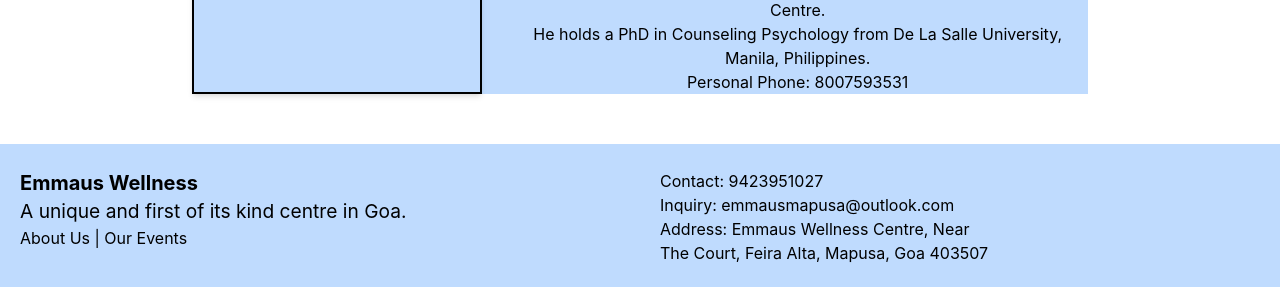
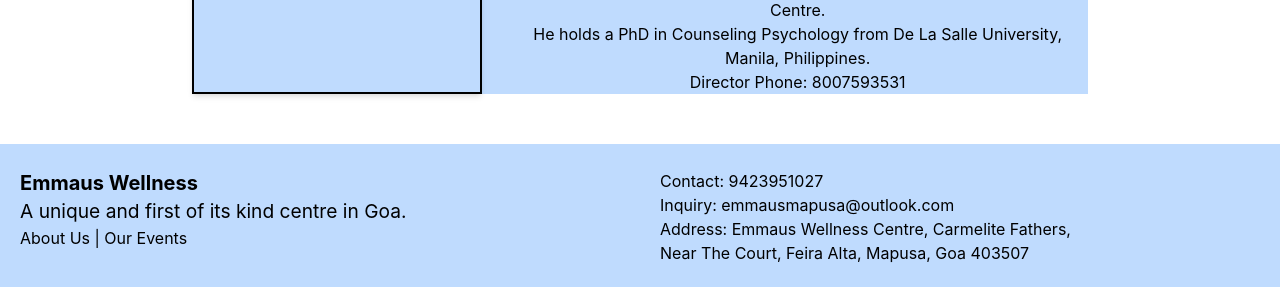
Before and after one commit to neoladsouza/event-calendar-control, a React (Create React App) app in the folder client/: page /about in a window 1280 px wide. Shown: the part 986-1273 px from the top of the page. Built offline with nearby package versions, Linux system fonts and the light colour scheme.

Commit message:
small stylistic changes to footer content and about page content

```diff
--- a/client/src/AboutPage.js
+++ b/client/src/AboutPage.js
@@ -36,7 +36,7 @@
         <div className='headshot shadow-md'>Image</div>
         <div className="text-center">
           <div>Fr. Dr. Henry Praveen D'Souza OCD is the director of Emmaus Wellness Centre. <br /> He holds a PhD in Counseling Psychology from De La Salle University, Manila, Philippines. </div>
-          <div>Personal Phone: 8007593531 </div>
+          <div>Director Phone: 8007593531 </div>
         </div>
       </div>
       <Footer />
--- a/client/src/Footer.js
+++ b/client/src/Footer.js
@@ -14,7 +14,7 @@
                 <div className='contact-text'>
                     <p>Contact: 9423951027</p>
                     <p>Inquiry: emmausmapusa@outlook.com</p>
-                    <p>Address: Emmaus Wellness Centre, Near The Court, Feira Alta, Mapusa, Goa 403507</p>
+                    <p>Address: Emmaus Wellness Centre, Carmelite Fathers, Near The Court, Feira Alta, Mapusa, Goa 403507</p>
                 </div>
             </footer>
         </div>
```
